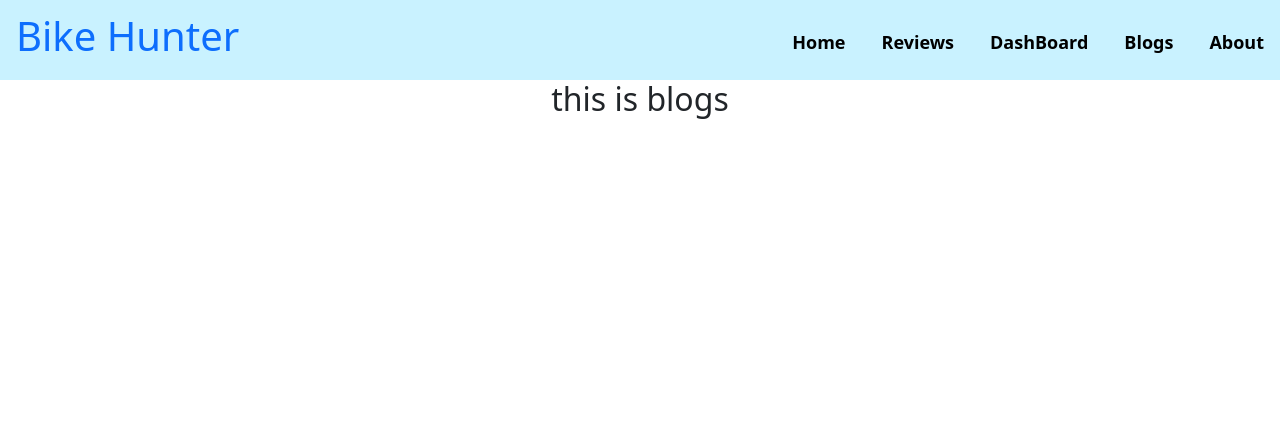
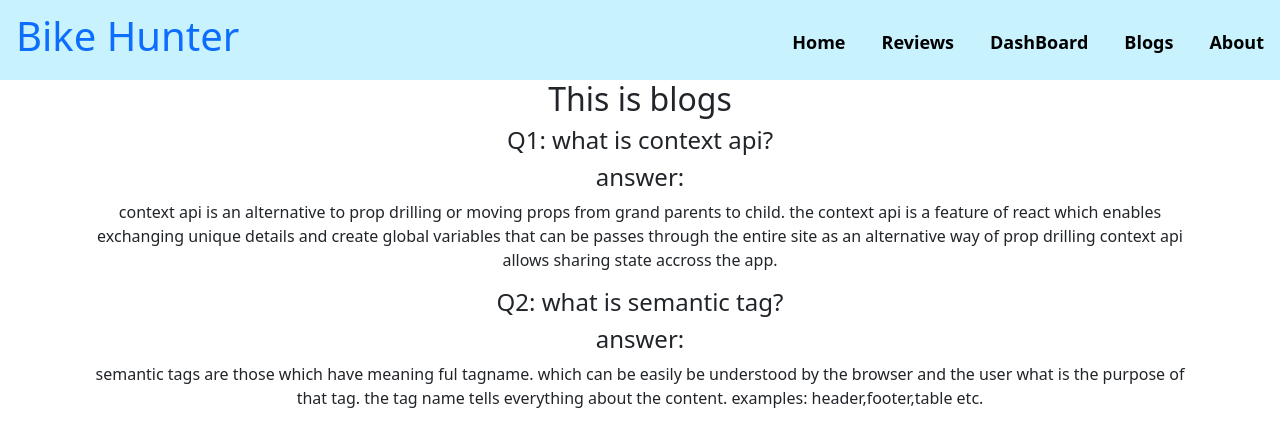
Before and after one commit to shoebbint/Product-analysis-website, a React (Create React App) app: page /blogs in a window 1280 px wide. Shown: the top 446 px of the page. Built offline with nearby package versions, Linux system fonts and the light colour scheme.

Commit message:
Blog-page-added

```diff
--- a/src/Components/Blogs/Blogs.js
+++ b/src/Components/Blogs/Blogs.js
@@ -2,8 +2,31 @@ import React from 'react';
 
 const Blogs = () => {
     return (
-        <div>
-            <h2> this is blogs</h2>
+        <div className='container'>
+            <h2> This is blogs</h2>
+            <div>
+                <h4>  Q1: what is context api?</h4>
+                <p>
+                    <h4>
+                        answer:
+                    </h4>
+                    context api is an alternative to prop drilling or moving props from grand parents to child.
+                    the context api is a feature of react  which enables exchanging unique details and create global variables
+                    that can be passes  through the entire site  as an alternative way of prop drilling
+                    context api allows  sharing state accross the app.
+                </p>
+            </div>
+
+            <div>
+                <h4>   Q2: what is semantic tag?</h4>
+                <h4>         answer:</h4>
+                <p>
+                    semantic tags are those which  have meaning ful tagname.
+                    which can be easily be understood by the browser and the user what is the purpose of that tag.
+                    the tag name tells everything about the content.
+                    examples: header,footer,table etc.
+                </p>
+            </div>
         </div>
     );
 };
--- a/src/Components/CustomerReviews/CustomerReviews.css
+++ b/src/Components/CustomerReviews/CustomerReviews.css
@@ -7,7 +7,9 @@
     width: 100px;
 }
 
-.cus-review {}
+.cus-review h1 {
+    color: deepskyblue;
+}
 
 .text {
     color: black;
--- a/src/Components/CustomerReviews/CustomerReviews.js
+++ b/src/Components/CustomerReviews/CustomerReviews.js
@@ -9,6 +9,7 @@ import { Link } from 'react-router-dom';
 
 
 
+
 const CustomerReviews = () => {
     const [reviews, setReviews] = UseReview([]);
     const sliceReview = reviews.slice(1, 4);
@@ -16,7 +17,7 @@ const CustomerReviews = () => {
     console.log(reviews);
     return (
         <div className='cus-review mt-5 mb-5 '>
-            <h2>Customer Reviews</h2>
+            <h1>Customer Reviews</h1>
             <div className='mt-5 d-grid card-style mb-3'>
                 {
                     sliceReview.map(review =>
@@ -24,7 +25,7 @@ const CustomerReviews = () => {
                         <Card style={{ width: '18rem' }}>
                             {/* <Card.Img className='card-img' variant="top" src="../images/user.jpg" /> */}
                             <Card.Body>
-                                <Card.Title><h1 className='text-center'>{review.name}</h1></Card.Title>
+                                <Card.Title><h3 className='text-center'>Name: {review.name}</h3></Card.Title>
                                 <Card.Text>
                                     <p>{review.about}</p>
                                     <h2>Ratings:{review.ratings}</h2>
--- a/src/Components/DashBoard/DashBoard.js
+++ b/src/Components/DashBoard/DashBoard.js
@@ -43,7 +43,7 @@ const DashBoard = () => {
     ];
 
     return (
-        <div className='d-flex container border border-info border-3'>
+        <div className='d-flex container border border-info border-3 mt-5'>
             <div>
                 <h2>Month wise sell</h2>
                 <LineChart width={500} height={400} data={data}>
```
